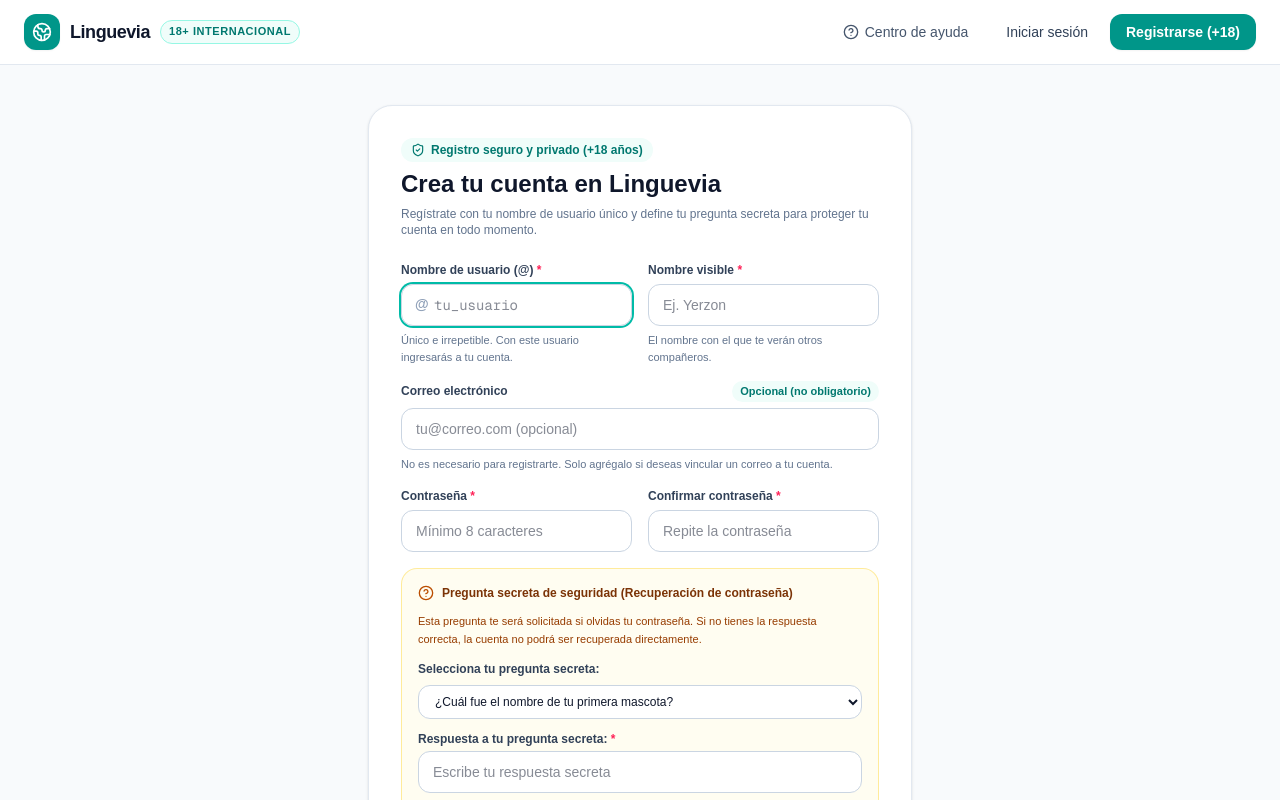
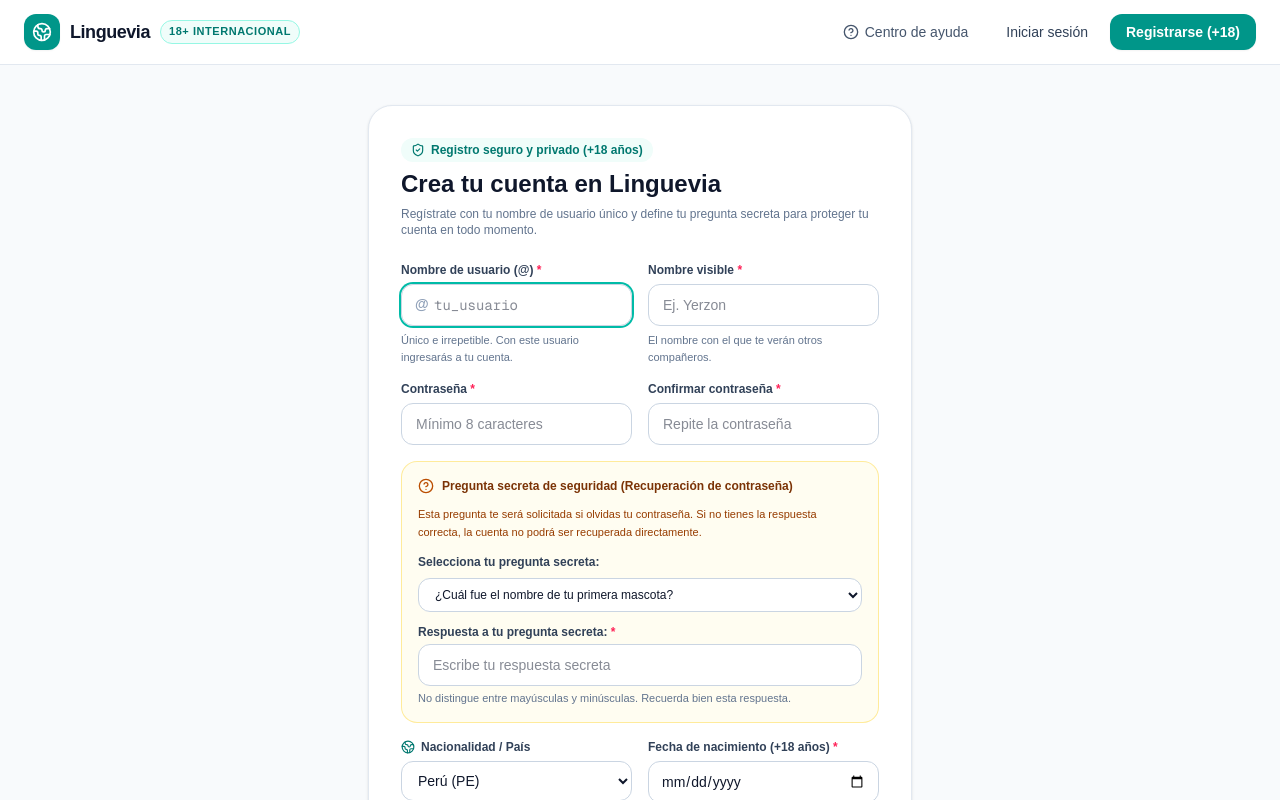
Before and after one commit to yerzonorbegoso-cmd/linguevia, a Next.js app: page /register in a window 1280 px wide. Shown: the top 800 px of the page. Built offline with nearby package versions, Linux system fonts and the light colour scheme.

Commit message:
Eliminar campo de correo en registro y habilitar acceso maestro y lista de usuarios en admin

```diff
--- a/src/app/admin/page.tsx
+++ b/src/app/admin/page.tsx
@@ -35,12 +35,23 @@
     adminUpdatePlatformSettings,
     adminResetUserPassword,
     adminGetUserAccountDetails,
+    adminPromoteCurrentUser,
     loginWithDemoAccount,
   } = usePlatform();
 
   const [activeTab, setActiveTab] = useState<
     'reports' | 'users' | 'catalog' | 'ads_and_quotas' | 'audit'
   >('reports');
+
+  React.useEffect(() => {
+    if (typeof window !== 'undefined') {
+      const params = new URLSearchParams(window.location.search);
+      const tab = params.get('tab');
+      if (tab === 'users' || tab === 'reports' || tab === 'catalog' || tab === 'ads_and_quotas' || tab === 'audit') {
+        setActiveTab(tab);
+      }
+    }
+  }, []);
   const [adminNotesMap, setAdminNotesMap] = useState<Record<string, string>>({});
 
   // User management & credentials recovery state
@@ -94,19 +105,30 @@
             privilegios administrativos.
           </p>
           <div className="flex flex-wrap justify-center gap-3">
+            {currentUser && (
+              <button
+                type="button"
+                onClick={async () => {
+                  await adminPromoteCurrentUser();
+                }}
+                className="px-4 py-2 rounded-xl bg-indigo-600 hover:bg-indigo-700 text-white text-xs font-semibold shadow-xs"
+              >
+                Habilitar permisos de Administrador para @{currentUser.username}
+              </button>
+            )}
+            <button
+              type="button"
+              onClick={() => loginWithDemoAccount('demo-user-elena')}
+              className="px-4 py-2 rounded-xl bg-teal-600 hover:bg-teal-700 text-white text-xs font-semibold"
+            >
+              Cambiar a Elena (Rol Admin Demo)
+            </button>
             <Link
               href="/dashboard"
               className="px-4 py-2 rounded-xl bg-slate-900 text-white text-xs font-semibold"
             >
               Volver a mi panel
             </Link>
-            <button
-              type="button"
-              onClick={() => loginWithDemoAccount('demo-user-elena')}
-              className="px-4 py-2 rounded-xl bg-teal-600 text-white text-xs font-semibold"
-            >
-              Cambiar a Elena (Rol Admin Demo)
-            </button>
           </div>
         </div>
       </div>
--- a/src/app/register/page.tsx
+++ b/src/app/register/page.tsx
@@ -24,7 +24,6 @@
 
   const [username, setUsername] = useState('');
   const [displayName, setDisplayName] = useState('');
-  const [email, setEmail] = useState('');
   const [password, setPassword] = useState('');
   const [confirmPassword, setConfirmPassword] = useState('');
   const [selectedQuestion, setSelectedQuestion] = useState(DEFAULT_SECURITY_QUESTIONS[0]);
@@ -100,7 +99,7 @@
     }
 
     const parsed = registerSchema.safeParse({
-      email: email.trim(),
+      email: '',
       password,
       displayName: displayName.trim() || cleanUser,
       username: cleanUser,
@@ -122,7 +121,7 @@
     const res = registerAccount({
       username: cleanUser,
       displayName: displayName.trim() || cleanUser,
-      email: email.trim(),
+      email: '',
       password,
       securityQuestion: finalSecurityQuestion,
       securityAnswer: securityAnswer.trim(),
@@ -214,29 +213,6 @@
                 El nombre con el que te verán otros compañeros.
               </p>
             </div>
-          </div>
-
-          {/* CORREO OPCIONAL */}
-          <div className="space-y-1.5">
-            <div className="flex items-center justify-between">
-              <label htmlFor="reg-email" className="block text-xs font-semibold text-slate-700">
-                Correo electrónico
-              </label>
-              <span className="text-[11px] font-semibold text-teal-700 bg-teal-50 px-2 py-0.5 rounded-full">
-                Opcional (no obligatorio)
-              </span>
-            </div>
-            <input
-              id="reg-email"
-              type="email"
-              value={email}
-              onChange={(e) => setEmail(e.target.value)}
-              placeholder="tu@correo.com (opcional)"
-              className="w-full px-3.5 py-2.5 rounded-xl border border-slate-300 text-sm focus:outline-none focus:ring-2 focus:ring-teal-500"
-            />
-            <p className="text-[11px] text-slate-500">
-              No es necesario para registrarte. Solo agrégalo si deseas vincular un correo a tu cuenta.
-            </p>
           </div>
 
           {/* CONTRASEÑA Y CONFIRMACIÓN */}
--- a/src/components/providers/PlatformProvider.tsx
+++ b/src/components/providers/PlatformProvider.tsx
@@ -212,6 +212,7 @@
   adminGetUserAccountDetails: (
     targetUserId: string
   ) => { email: string; security_question: string } | null;
+  adminPromoteCurrentUser: () => Promise<{ ok: boolean; error?: string }>;
   markAllNotificationsRead: () => void;
 }
 
@@ -521,7 +522,9 @@
           allow_search_indexing: true,
           show_online_status: true,
         },
-        role: 'user',
+        role: ['admin', 'yerzon', 'yerzonorbegoso'].includes(cleanUsername.toLowerCase())
+          ? 'admin'
+          : 'user',
         is_adult_verified: true,
         onboarding_completed: false,
         is_suspended: false,
@@ -764,6 +767,18 @@
     },
     [currentUser, store.privateAccounts]
   );
+
+  const adminPromoteCurrentUser = useCallback(async () => {
+    if (!currentUserId) return { ok: false, error: 'No hay sesión activa.' };
+    commitStore((prev) => ({
+      ...prev,
+      profiles: prev.profiles.map((p) =>
+        p.id === currentUserId ? { ...p, role: 'admin' } : p
+      ),
+    }));
+    pushToast('success', '¡Rol de Administrador activado en tu cuenta!');
+    return { ok: true };
+  }, [commitStore, currentUserId, pushToast]);
 
   const logout = useCallback(() => {
     const supabase = createSupabaseBrowserClient();
@@ -1907,6 +1922,7 @@
       adminUpdatePlatformSettings,
       adminResetUserPassword,
       adminGetUserAccountDetails,
+      adminPromoteCurrentUser,
       markAllNotificationsRead,
     }),
     [
@@ -1952,6 +1968,7 @@
       adminUpdatePlatformSettings,
       adminResetUserPassword,
       adminGetUserAccountDetails,
+      adminPromoteCurrentUser,
       markAllNotificationsRead,
     ]
   );
```
